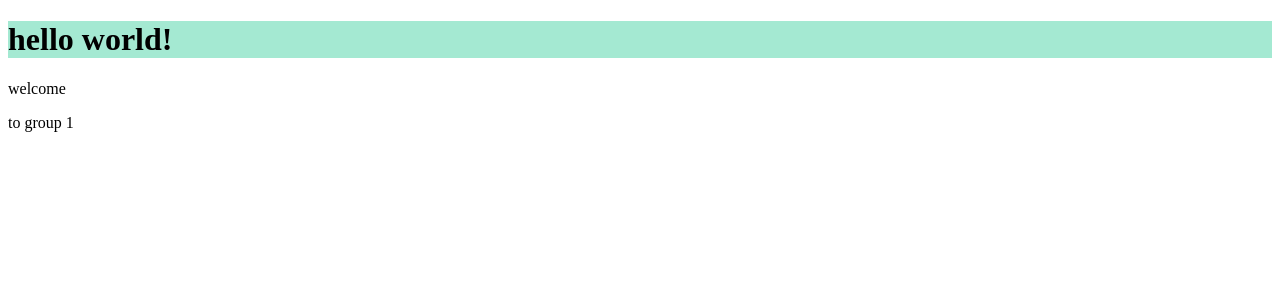
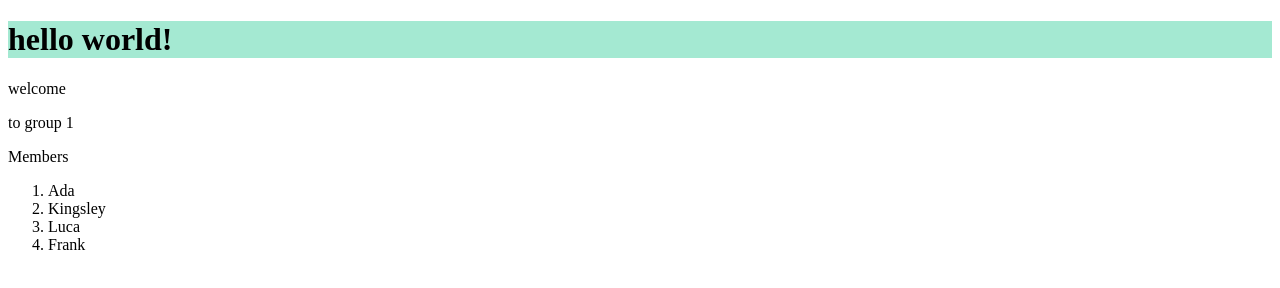
Before and after one commit to kingsley1470/group-1, a plain HTML site: page component/index.html in a window 1280 px wide. Drawn offline with Linux system fonts and the light colour scheme.

Commit message:
added members of the group

```diff
--- a/component/index.html
+++ b/component/index.html
@@ -13,5 +13,12 @@
   <h1 class="group-1">hello world!</h1>
   <p>welcome</p>
   <p>to group 1</p>
+  <p>Members</p>
+  <ol>
+    <li>Ada</li>
+    <li>Kingsley</li>
+    <li>Luca</li>
+    <li>Frank</li>
+  </ol>
 </body>
 </htm
```
